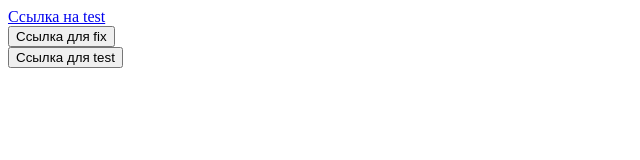
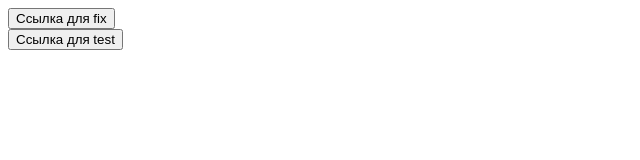
Before and after one commit to template44/template44.github.io, a plain HTML site: page index.html in a window 1280 px wide. Shown: the whole page, without its empty margins (0-640 px from the left). Drawn offline with Linux system fonts and the light colour scheme.

Commit message:
Update index.html

```diff
--- a/index.html
+++ b/index.html
@@ -8,14 +8,11 @@
     <title>Тестовый репозиторий</title>
 </head>
 <body>
-    <a href="https://pre-test-api.sbis.ru/webhook/hdl/int_settings_minimal_triggers/new_ops/07c8d7a3-644f-491c-8f7d-03487016fb14/" target="_blank">
-        Ссылка на test
-    </a>
     <form action="https://pre-test-api.sbis.ru/webhook/hdl/int_settings_minimal_triggers/new_ops/07c8d7a3-644f-491c-8f7d-03487016fb14/" target="_blank">
-   <button>Ссылка для fix</button>
+    <button>Ссылка для fix</button>
 </form>
     <form action="https://pre-test-api.sbis.ru/webhook/hdl/int_settings_minimal_triggers/new_ops/07c8d7a3-644f-491c-8f7d-03487016fb14/" target="_blank">
-   <button>Ссылка для test</button>
+    <button>Ссылка для test</button>
 </form>
 </body>
 </html>
```
